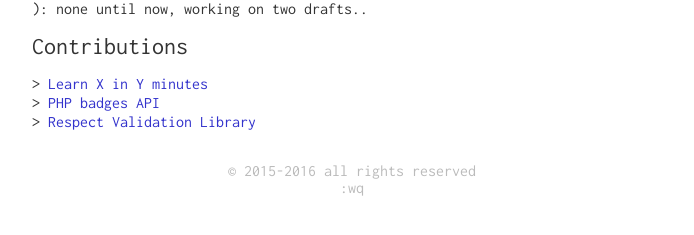
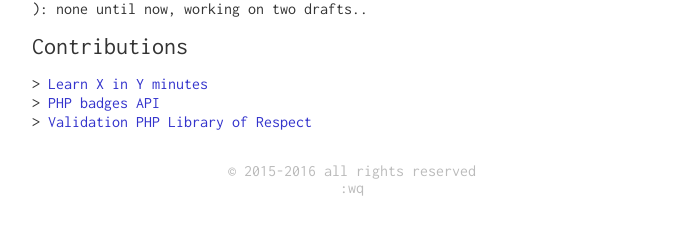
Before and after one commit to fefas/blog.fefas.net, a Jekyll site: the page built from index.md, in a window 1280 px wide. Shown: the part 340-575 px from the top of the page, without its empty margins (288-982 px from the left). Built offline with Jekyll 4.4.1, drawn with Linux system fonts in a browser that asks for light colours; our own code applies the rules of GitHub Pages for plain Markdown files.

Commit message:
Fix name of project to which I contributed

```diff
--- a/_data/contributions.json
+++ b/_data/contributions.json
@@ -10,7 +10,7 @@
     "myCommitsUrl": "https://github.com/badges/poser/commits?author=fefas"
   },
   {
-    "projectName": "Respect Validation Library",
+    "projectName": "Validation PHP Library of Respect",
     "projectPage": "http://respect.github.io/Validation/",
     "myCommitsUrl": "https://github.com/Respect/Validation/commits?author=fefas"
   }
```
